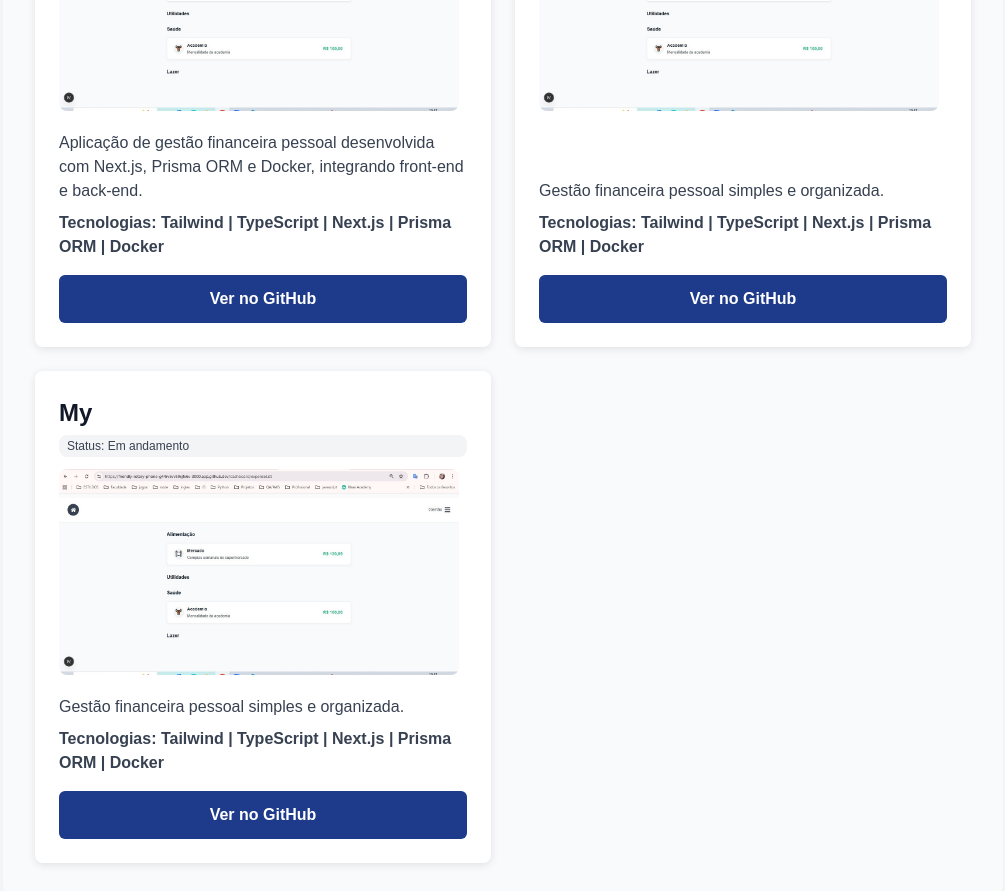
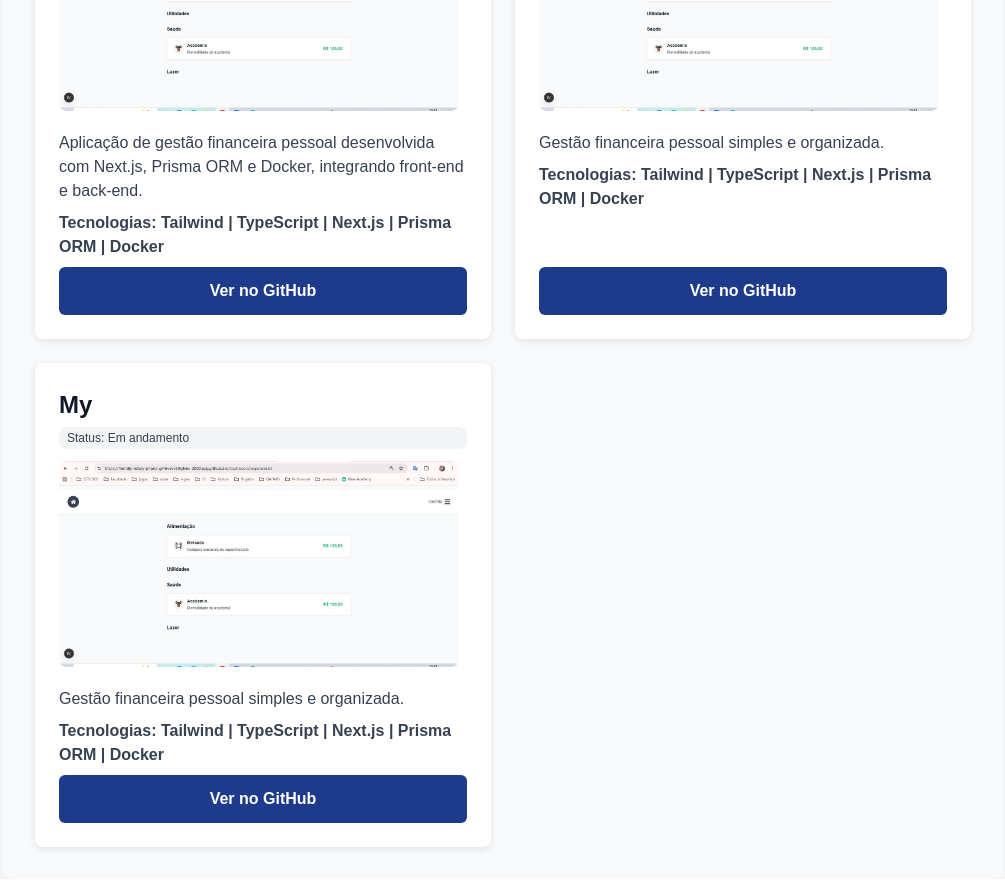
Before and after one commit to flaviane-lima/portfolio-flaviane, a Next.js app: page / in a window 1280 px wide. Shown: the part 800-1691 px from the top of the page, without its empty margins (137-1142 px from the left). Built offline with nearby package versions, Linux system fonts and the light colour scheme.

Commit message:
adiciona estrutura de conteúdo flexível ao Card

```diff
--- a/app/components/Card.tsx
+++ b/app/components/Card.tsx
@@ -29,6 +29,12 @@ const ImageWrapper = styled.div`
   margin-bottom: 20px;
   width: 100%;
 
+`
+
+const CardContent = styled.div`
+  display: flex;
+  flex-direction: column;
+  flex-grow: 1;
 `
 
 const ProjectTitle = styled.h3`
@@ -63,7 +69,7 @@ const TechLabel = styled.p`
 
 const GithubButton = styled.a`
   display: block;
-  margin-top: 16px;
+  margin-top: auto;
   padding: 12px 20px;
   background-color: #1E3A8A;
   color: #fff;
@@ -100,11 +106,11 @@ export default function Card({ title, image, description, technologies, status,
           loading="eager"
         />
       </ImageWrapper>
-      <div>
+      <CardContent>
         <p>{description}</p>
         <TechLabel>Tecnologias: {technologies.join(" | ")}</TechLabel>
         <GithubButton href={github} target="_blank" > Ver no GitHub</GithubButton>
-      </div>
+      </CardContent>
     </ProjectCard>
   );
 }
```
